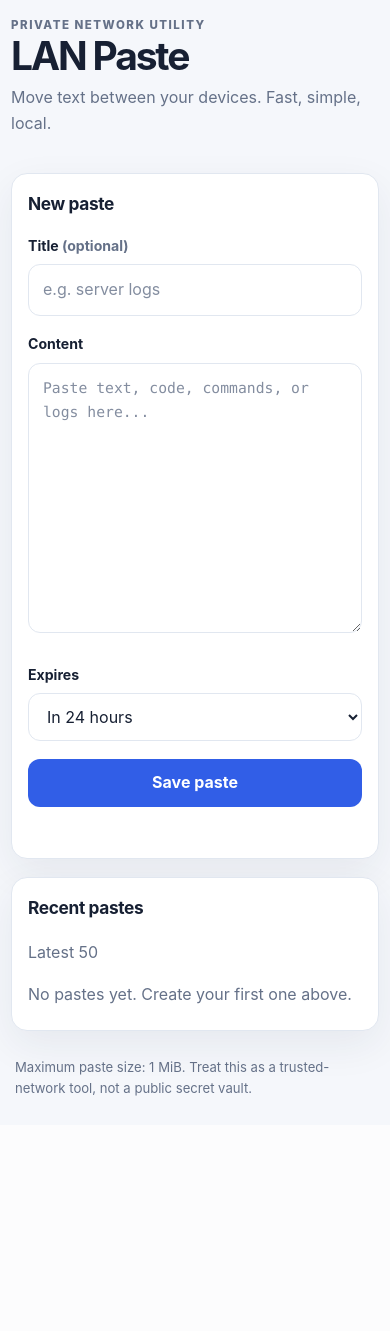
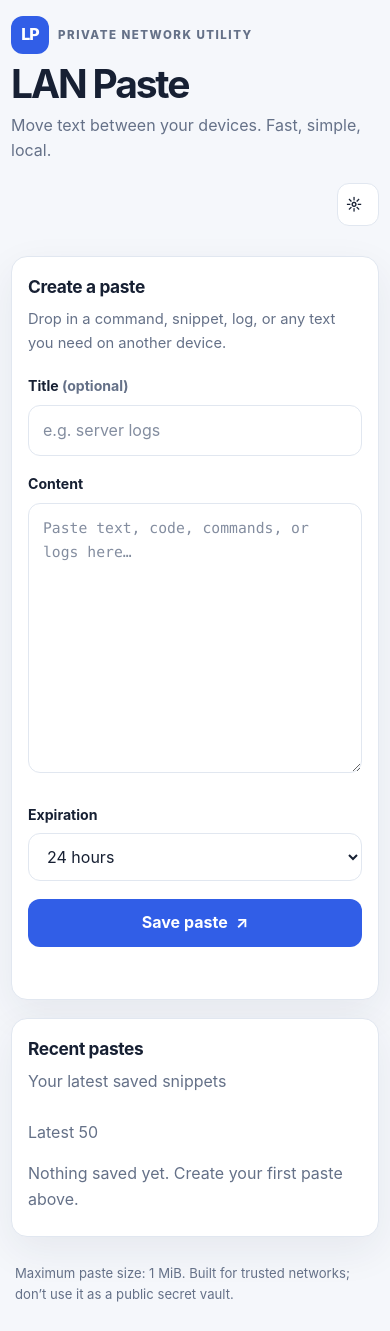
Before and after one commit to ANO3457/lan-paste, a Flask app: template templates/index.html in a window 390 px wide. Before the commit the page ends 1096 px from the top, so only its background shows below. Run offline with Flask 3, Linux system fonts and the light colour scheme; the template is opened without the code that fills it, so the values that code supplies are empty; parts of the project's set-up code (start-up, migrations or seed data) failed here and were passed over.

Commit message:
Refresh paste home page for responsive UI

```diff
--- a/templates/index.html
+++ b/templates/index.html
@@ -1,41 +1,91 @@
 <!doctype html>
 <html lang="en">
 <head>
-  <meta charset="utf-8"><meta name="viewport" content="width=device-width, initial-scale=1">
-  <title>LAN Paste</title><link rel="stylesheet" href="{{ url_for('static', filename='style.css') }}">
+  <meta charset="utf-8">
+  <meta name="viewport" content="width=device-width, initial-scale=1">
+  <meta name="theme-color" content="#f5f7fb">
+  <title>LAN Paste — Share text across your devices</title>
+  <script>
+    try {
+      const savedTheme = localStorage.getItem('lan-paste-theme');
+      const theme = savedTheme === 'light' || savedTheme === 'dark' ? savedTheme : (matchMedia('(prefers-color-scheme: dark)').matches ? 'dark' : 'light');
+      document.documentElement.dataset.theme = theme;
+    } catch (_) { document.documentElement.dataset.theme = 'light'; }
+  </script>
+  <link rel="stylesheet" href="{{ url_for('static', filename='style.css') }}">
 </head>
 <body>
   <main class="wrap">
-    <header><div><p class="eyebrow">PRIVATE NETWORK UTILITY</p><h1>LAN Paste</h1><p class="muted">Move text between your devices. Fast, simple, local.</p></div><span class="pill">Self-hosted</span></header>
+    <header>
+      <div class="brand">
+        <div class="brand-row"><span class="brand-mark" aria-hidden="true">LP</span><p class="eyebrow">Private network utility</p></div>
+        <h1>LAN Paste</h1>
+        <p class="subtitle">Move text between your devices. Fast, simple, local.</p>
+      </div>
+      <div class="header-actions">
+        <span class="pill">Self-hosted</span>
+        <button class="theme-toggle" type="button" data-theme-toggle aria-label="Switch theme" title="Switch theme"><span class="theme-icon" aria-hidden="true">◐</span><span data-theme-label>Theme</span></button>
+      </div>
+    </header>
     <section class="panel">
-      <h2>New paste</h2>
+      <div class="panel-heading"><h2>Create a paste</h2><p>Drop in a command, snippet, log, or any text you need on another device.</p></div>
       <form id="paste-form">
         <label for="title">Title <span class="muted">(optional)</span></label>
-        <input id="title" name="title" maxlength="120" placeholder="e.g. server logs">
+        <input id="title" name="title" maxlength="120" autocomplete="off" placeholder="e.g. server logs">
         <label for="content">Content</label>
-        <textarea id="content" name="content" required spellcheck="false" placeholder="Paste text, code, commands, or logs here..."></textarea>
-        <div class="form-row"><div><label for="ttl">Expires</label><select id="ttl"><option value="1">In 1 hour</option><option value="24" selected>In 24 hours</option><option value="168">In 7 days</option><option value="never">Never (manual deletion)</option></select></div><button type="submit">Save paste</button></div>
-        <p id="status" class="status" role="status"></p>
+        <textarea id="content" name="content" required spellcheck="false" autocapitalize="off" autocomplete="off" placeholder="Paste text, code, commands, or logs here…"></textarea>
+        <div class="form-row">
+          <div><label for="ttl">Expiration</label><select id="ttl"><option value="1">1 hour</option><option value="24" selected>24 hours</option><option value="168">7 days</option><option value="never">Never (manual deletion)</option></select></div>
+          <button type="submit">Save paste <span aria-hidden="true">↗</span></button>
+        </div>
+        <p id="status" class="status" role="status" aria-live="polite"></p>
       </form>
     </section>
-    <section class="panel"><div class="section-head"><h2>Recent pastes</h2><span class="muted">Latest 50</span></div>
-      {% if pastes %}<div class="paste-list">{% for paste in pastes %}<a class="paste-item" href="{{ url_for('view_paste', paste_id=paste['id']) }}"><span class="paste-title">{{ paste['title'] or 'Untitled paste' }}</span><code>{{ paste['preview'] }}</code><small>{{ paste['created_at'] }} UTC · {{ paste['id'] }}</small></a>{% endfor %}</div>{% else %}<p class="muted">No pastes yet. Create your first one above.</p>{% endif %}
+    <section class="panel">
+      <div class="section-head"><div><h2>Recent pastes</h2><p class="muted">Your latest saved snippets</p></div><span class="muted">Latest 50</span></div>
+      {% if pastes %}
+      <div class="paste-list">
+        {% for paste in pastes %}
+        <a class="paste-item" href="{{ url_for('view_paste', paste_id=paste['id']) }}">
+          <span class="paste-title">{{ paste['title'] or 'Untitled paste' }}</span>
+          <code>{{ paste['preview'] }}</code>
+          <small>{{ paste['created_at'] }} UTC · {{ paste['id'] }}</small>
+        </a>
+        {% endfor %}
+      </div>
+      {% else %}
+      <p class="muted">Nothing saved yet. Create your first paste above.</p>
+      {% endif %}
     </section>
-    <footer>Maximum paste size: 1 MiB. Treat this as a trusted-network tool, not a public secret vault.</footer>
+    <footer>Maximum paste size: 1 MiB. Built for trusted networks; don’t use it as a public secret vault.</footer>
   </main>
+  <script src="{{ url_for('static', filename='theme.js') }}" defer></script>
   <script>
     const form = document.querySelector('#paste-form');
     const status = document.querySelector('#status');
     form.addEventListener('submit', async (event) => {
       event.preventDefault();
-      const button = form.querySelector('button'); button.disabled = true; status.textContent = 'Saving…';
+      const button = form.querySelector('button[type="submit"]');
+      button.disabled = true;
+      status.textContent = 'Saving paste…';
       try {
-        const response = await fetch('/api/pastes', { method: 'POST', headers: {'Content-Type':'application/json'}, body: JSON.stringify({title: document.querySelector('#title').value, content: document.querySelector('#content').value, ttl_hours: document.querySelector('#ttl').value}) });
+        const response = await fetch('/api/pastes', {
+          method: 'POST',
+          headers: {'Content-Type': 'application/json'},
+          body: JSON.stringify({
+            title: document.querySelector('#title').value,
+            content: document.querySelector('#content').value,
+            ttl_hours: document.querySelector('#ttl').value
+          })
+        });
         const result = await response.json();
         if (!response.ok) throw new Error(result.error || 'Could not save paste');
         window.location.href = result.url;
-      } catch (error) { status.textContent = error.message; }
-      finally { button.disabled = false; }
+      } catch (error) {
+        status.textContent = error.message || 'Could not save paste. Try again.';
+      } finally {
+        button.disabled = false;
+      }
     });
   </script>
 </body>
```
